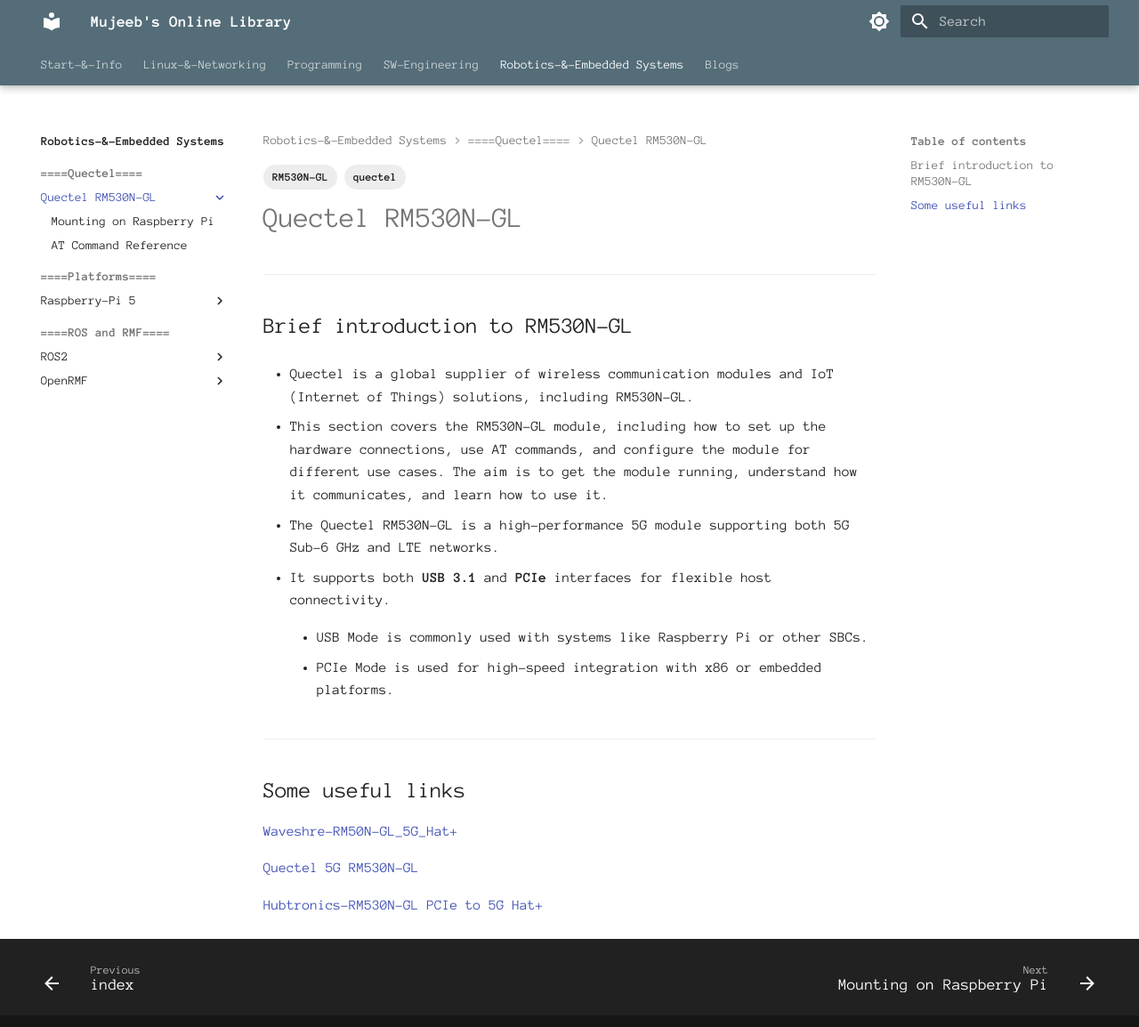
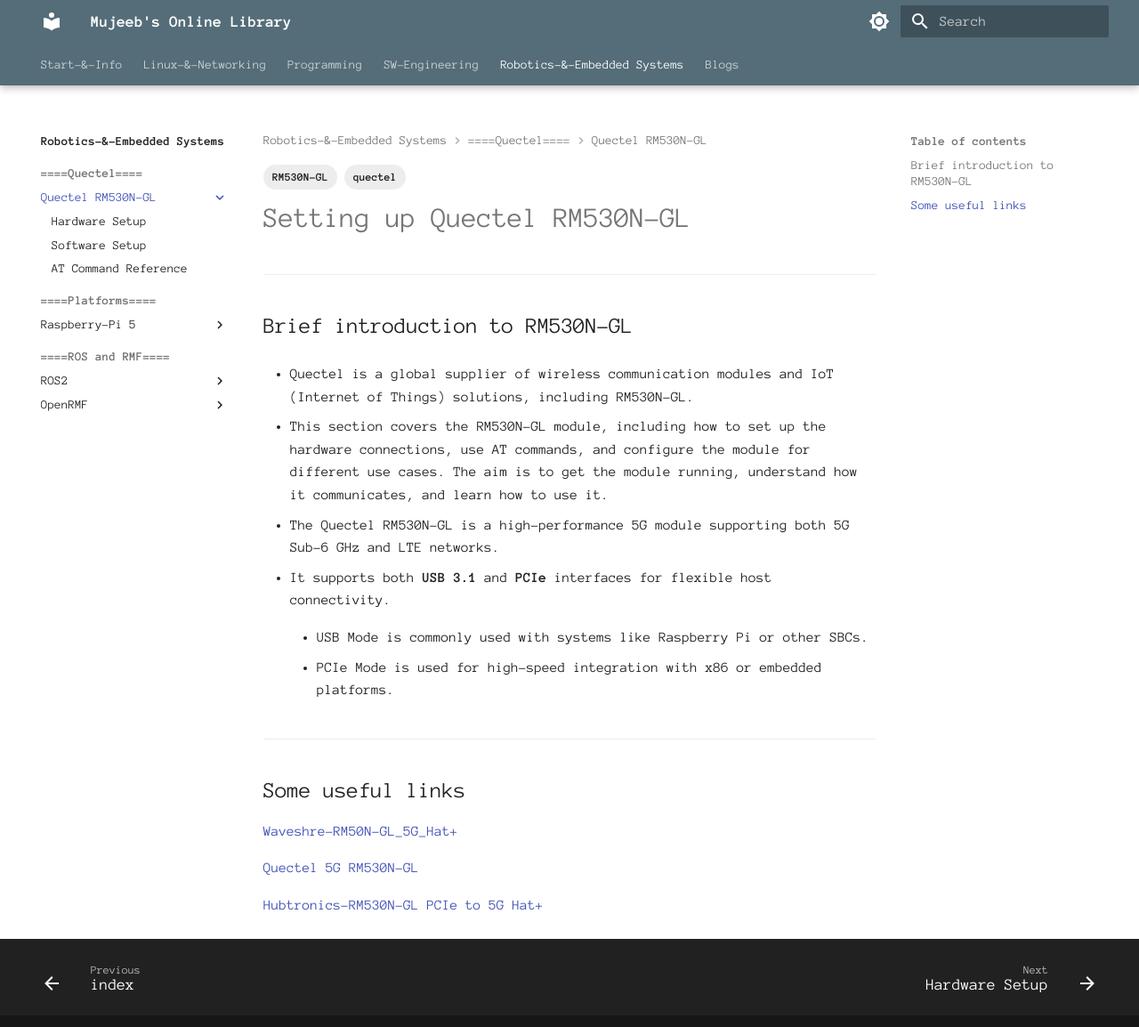
Before and after one commit to alohamujeeb/alohamujeeb.github.io, an MkDocs documentation site: the page built from docs/embsys-drobot/Quectel-RM530N-GL/index.md, in a window 1280 px wide and 1165 px high. Shown: the top 1154 px of the window at 89% size. Built offline with MkDocs 1.6.1 and Material for MkDocs 9.7.7, drawn with Linux system fonts in a browser that asks for light colours.

Commit message:
files restructured

```diff
--- a/docs/embsys-drobot/Quectel-RM530N-GL/RM530N_RPi_connections.md
+++ b/docs/embsys-drobot/Quectel-RM530N-GL/hw-setup-pi5.md
@@ -2,11 +2,12 @@
 tags:
   - quectel
   - RM530N-GL
+  - raspberry pi
 ---
 
 Under Construction
 
-# Quectel RM530N-GL (Mounting on Raspberry Pi)
+# Hardware setup & connections
 This section explains how to connect the RM530N-GL module to a Raspberry Pi board, covering the necessary hardware wiring and interface details.
 
 
--- a/docs/embsys-drobot/Quectel-RM530N-GL/index.md
+++ b/docs/embsys-drobot/Quectel-RM530N-GL/index.md
@@ -4,7 +4,7 @@
   - RM530N-GL
 
 ---
-# Quectel RM530N-GL
+# Setting up Quectel RM530N-GL
 
 ---
 ## Brief introduction to RM530N-GL
--- a/mkdocs.yml
+++ b/mkdocs.yml
@@ -179,7 +179,8 @@
     - ====Quectel====:
       - Quectel RM530N-GL:
         - index: embsys-drobot/Quectel-RM530N-GL/index.md
-        - Mounting on Raspberry Pi: embsys-drobot/Quectel-RM530N-GL/RM530N_RPi_connections.md
+        - Hardware Setup: embsys-drobot/Quectel-RM530N-GL/hw-setup-pi5.md
+        - Software Setup: embsys-drobot/Quectel-RM530N-GL/sw-setup-pi5.md
         - AT Command Reference: embsys-drobot/Quectel-RM530N-GL/at-command-reference.md
     - ====Platforms====:
       - Raspberry-Pi 5:
```
Also changed, not shown: docs/embsys-drobot/Quectel-RM530N-GL/sw-setup-pi5.md (added, +20 -0 lines), docs/embsys-drobot/index.md (+1 -1 lines), docs/embsys-drobot/pi5/index.md (+1 -1 lines).
